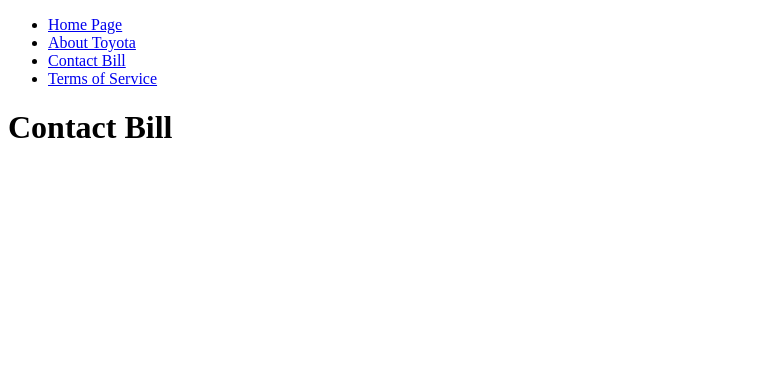
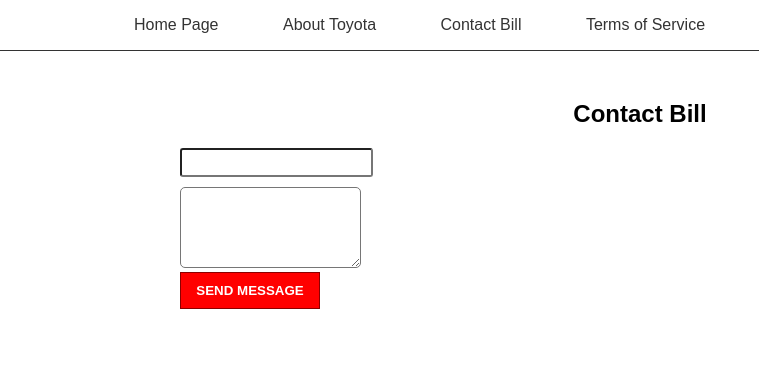
Before and after one commit to pureslapps/firstrepo, a plain HTML site: page contact.html in a window 1280 px wide. Shown: the whole page, without its empty margins (0-759 px from the left). Drawn offline with Linux system fonts and the light colour scheme.

Commit message:
fixing up a form

```diff
--- a/contact.html
+++ b/contact.html
@@ -3,17 +3,24 @@
   <head>
     <meta charset="utf-8">
     <title>Contact Bill Williamson</title>
-    <link rel="stylesheet" href"main.css"
+    <link rel="stylesheet" href="main.css">
   </head>
   <body>
     <nav id='navbar'>
       <ul>
-        <li><a href="#">Home Page</a></li>
-        <li><a href="#">About Toyota</a></li>
-        <li><a href="#">Contact Bill</a></li>
+        <li><a href="index.html">Home Page</a></li>
+        <li><a href="about.html">About Toyota</a></li>
+        <li><a href="contact.html">Contact Bill</a></li>
         <li><a href="#">Terms of Service</a></li>
       </ul>
       </nav>
-      <h1>Contact Bill</h1>
+      <section class='contact-section'>
+        <h1>Contact Bill</h1>
+        <form class="contact-form">
+        <input type='text'><br>
+          <textarea rows='5' cols='20'></textarea><br>
+          <input type="submit" value="Send Message">
+            </form>
+      </section>
   </body>
 </html>
--- a/main.css
+++ b/main.css
@@ -99,3 +99,34 @@ background-size cover;
   text-decoration: none;
   color: #333;
 }
+
+.contact-section {
+  padding: 80px;
+}
+
+.contact-form {
+  padding-left: 100px;
+}
+
+.contact-form input[type="submit"] {
+  background: red;
+  border: 1px solid darkred;
+  color: white;
+  padding: 1% 1.5%;
+  text-transform: uppercase;
+  font-weight: 600;
+}
+.contact-form input[type="submit"]:hover {
+  background: darkred;
+}
+
+.contact-form textarea {
+  border-radius: 5px;
+  margin-top: 10px;
+  font-family: sans-serif;
+}
+.contact-form input[type="text"] {
+/* top, right , botto, left*/
+  padding: 5px 10px 5px 2px;
+  border-radius: 3px;
+}
```
Also changed, not shown: about.html (+9 -1 lines), index.html (+1 -1 lines).
